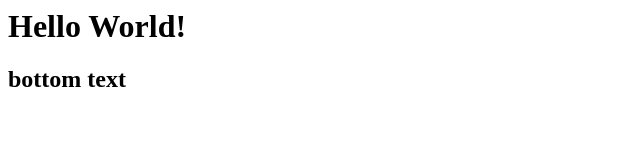
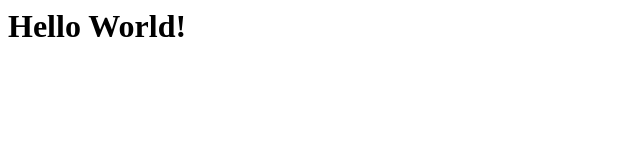
Before and after one commit to EllisDann/aws-s3-static-website, a plain HTML site: page index.html in a window 1280 px wide. Shown: the whole page, without its empty margins (0-640 px from the left). Drawn offline with Linux system fonts and the light colour scheme.

Commit message:
removed line

```diff
--- a/index.html
+++ b/index.html
@@ -1,2 +1 @@
 <h1> Hello World! <h1>
-<h2>bottom text</h2>
```
